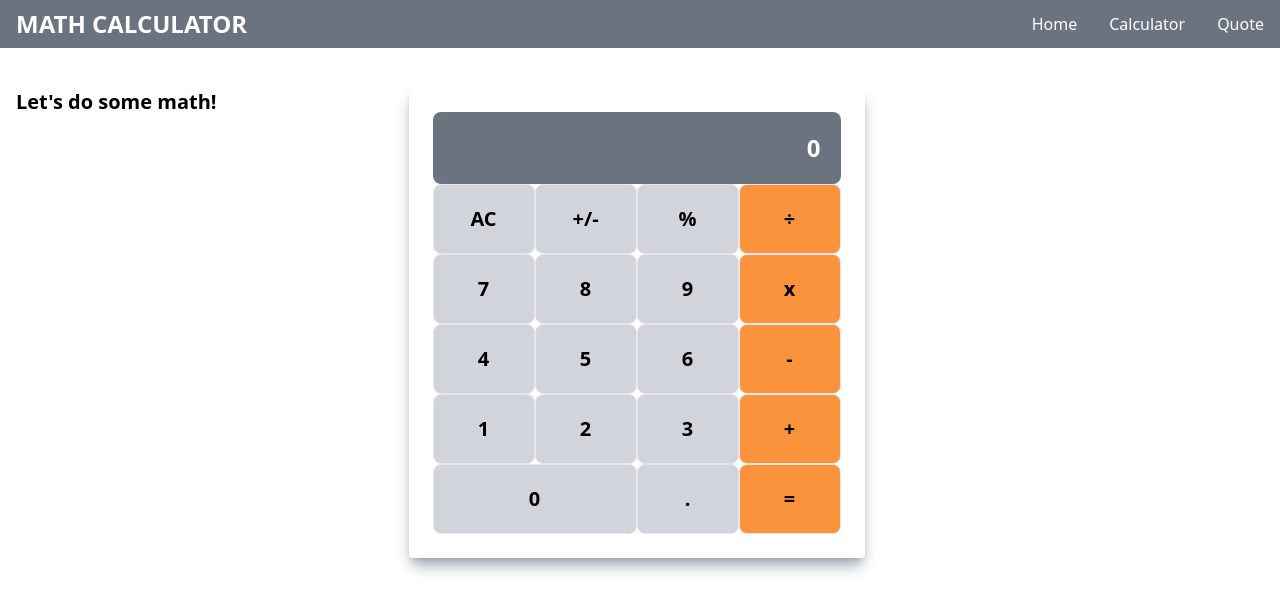
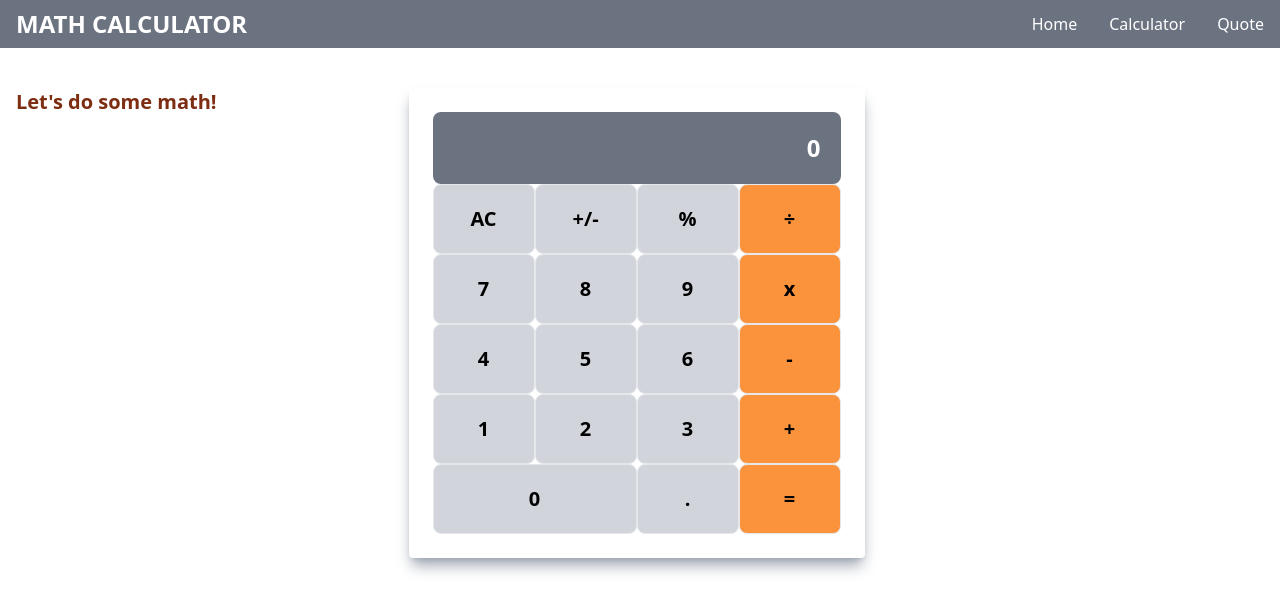
Before and after one commit to Titus-Kiplagat/calculator, a React (Create React App) app: page /calculator in a window 1280 px wide. Shown: the top 612 px of the page. Built offline with nearby package versions, Linux system fonts and the light colour scheme.

Commit message:
Add css styling for the paragraph

```diff
--- a/src/pages/CalculatorApp.jsx
+++ b/src/pages/CalculatorApp.jsx
@@ -2,7 +2,7 @@ import Calculator from '../components/Calculator';
 
 const CalculatorApp = () => (
   <div className="flex flex-col md:flex-row md:gap-48 m-4 md:my-10">
-    <p className="text-xl font-black">Let&apos;s do some math!</p>
+    <p className="text-xl font-black text-orange-900">Let&apos;s do some math!</p>
     <Calculator />
   </div>
 );
```
